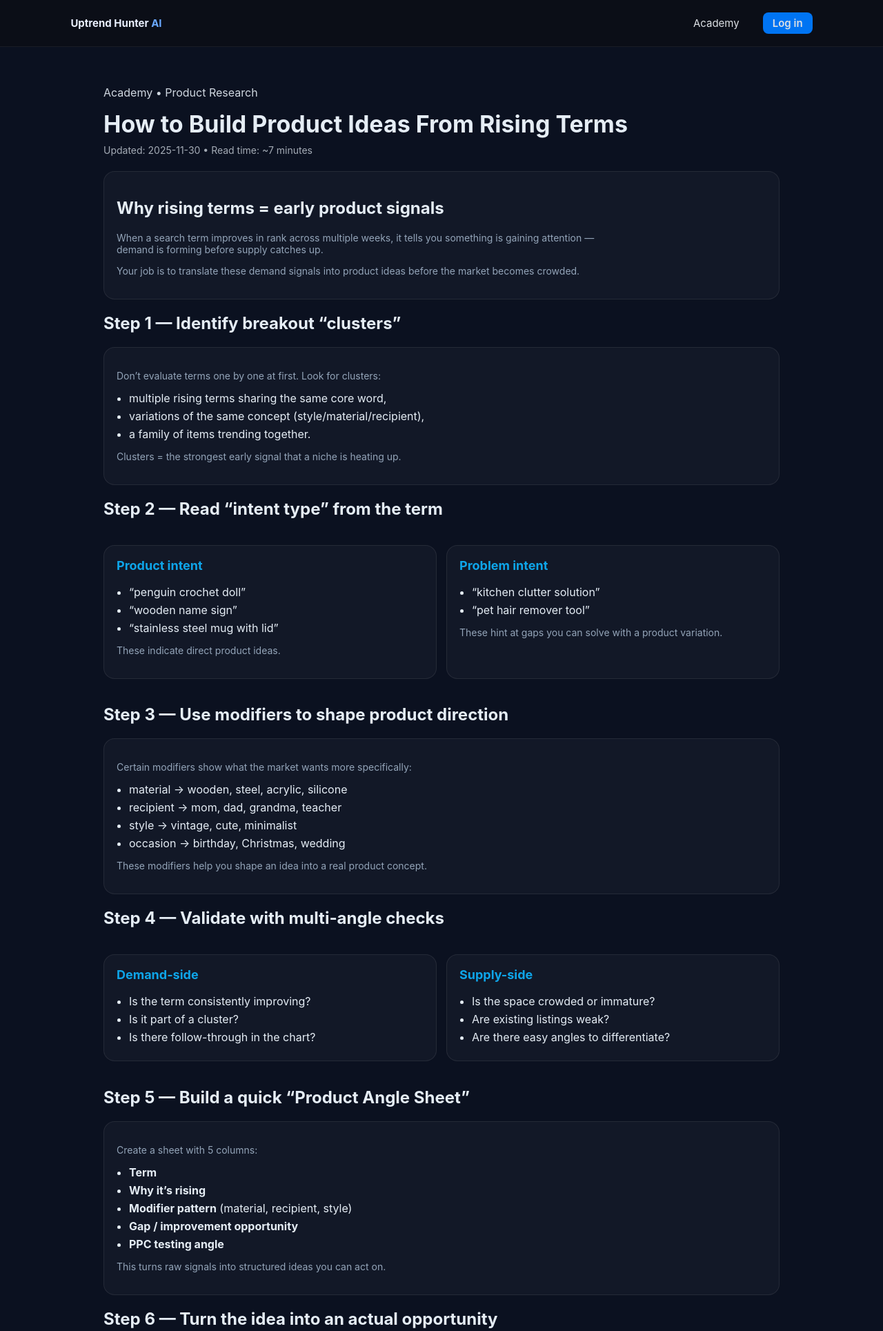
After one commit to coskunforex/amazon-trend-web, a Flask app: page /academy/build-product-ideas in a window 1280 px wide. The commit adds this page. Shown: the top 1929 px of the page at 69% size. Run offline with Flask 3, Linux system fonts and the light colour scheme; parts of the project's set-up code (start-up, migrations or seed data) failed here and were passed over.

Commit message:
Add Academy lesson: Build product ideas from rising terms + index + sitemap

```diff
--- a/app/server/app.py
+++ b/app/server/app.py
@@ -108,6 +108,10 @@ def academy_weekly_routine():
 @app.get("/academy/trend-vs-seasonality")
 def academy_trend_vs_seasonality():
     return render_template("academy_trend_vs_seasonality.html")
+
+@app.get("/academy/build-product-ideas")
+def academy_build_product_ideas():
+    return render_template("academy_build_product_ideas.html")
 
 @app.get("/academy/include-exclude")
 def academy_include_exclude():
@@ -783,6 +787,8 @@ def sitemap_xml():
   <url><loc>https://www.uptrendhunter.com/academy/weekly-routine</loc></url>
   <url><loc>https://www.uptrendhunter.com/academy/trend-vs-seasonality</loc></url>
   <url><loc>https://www.uptrendhunter.com/academy/include-exclude</loc></url>
+  <url><loc>https://www.uptrendhunter.com/academy/build-product-ideas</loc></url>
+
 
 
 </urlset>
--- /dev/null
+++ b/app/web/templates/academy_build_product_ideas.html
@@ -0,0 +1,189 @@
+<!doctype html>
+<html lang="en">
+<head>
+  <meta charset="utf-8"/>
+  <meta name="viewport" content="width=device-width,initial-scale=1"/>
+
+  <title>How to Build Product Ideas From Rising Terms</title>
+  <link rel="canonical" href="https://www.uptrendhunter.com/academy/build-product-ideas"/>
+
+  <meta name="description" content="A practical guide to turning rising search terms into validated product ideas, niche opportunities, and early launches using marketplace demand signals."/>
+  <meta name="robots" content="index,follow"/>
+
+  <!-- Open Graph -->
+  <meta property="og:type" content="article"/>
+  <meta property="og:site_name" content="Uptrend Hunter AI"/>
+  <meta property="og:url" content="https://www.uptrendhunter.com/academy/build-product-ideas"/>
+  <meta property="og:title" content="How to Build Product Ideas From Rising Terms"/>
+  <meta property="og:description" content="Learn how to convert rising marketplace search terms into real product opportunities and early launch ideas."/>
+
+  <!-- Twitter -->
+  <meta name="twitter:card" content="summary"/>
+  <meta name="twitter:title" content="How to Build Product Ideas From Rising Terms"/>
+  <meta name="twitter:description" content="Learn how to convert rising marketplace search terms into product ideas."/>
+
+  <link rel="stylesheet" href="/static/css/landing.css?v=1">
+  <link rel="icon" href="/static/img/favicon.svg" type="image/svg+xml">
+
+  <style>
+    .academy-wrap{max-width:980px;margin:0 auto;padding:40px 8%}
+    .academy-wrap h1{font-size:34px;line-height:1.15;margin:10px 0 10px}
+    .academy-wrap p{max-width:80ch}
+    .kicker{opacity:.9}
+    .meta{opacity:.7;font-size:14px;margin:8px 0 22px}
+    .card{background:rgba(255,255,255,.03);border:1px solid rgba(255,255,255,.08);border-radius:16px;padding:18px;margin:18px 0}
+    .grid{display:grid;grid-template-columns:1fr;gap:14px}
+    @media(min-width:900px){.grid{grid-template-columns:1fr 1fr}}
+    ul.check{margin:0;padding-left:18px}
+    ul.check li{margin:6px 0}
+  </style>
+</head>
+
+<body>
+  {% include "_nav.html" %}
+
+  <main class="academy-wrap">
+    <p class="kicker">Academy • Product Research</p>
+    <h1>How to Build Product Ideas From Rising Terms</h1>
+    <p class="meta">Updated: 2025-11-30 • Read time: ~7 minutes</p>
+
+    <div class="card">
+      <h2>Why rising terms = early product signals</h2>
+      <p>
+        When a search term improves in rank across multiple weeks, it tells you something is
+        gaining attention — demand is forming before supply catches up.
+      </p>
+      <p>
+        Your job is to translate these demand signals into product ideas before the market becomes crowded.
+      </p>
+    </div>
+
+    <h2>Step 1 — Identify breakout “clusters”</h2>
+    <div class="card">
+      <p>Don’t evaluate terms one by one at first. Look for clusters:</p>
+      <ul class="check">
+        <li>multiple rising terms sharing the same core word,</li>
+        <li>variations of the same concept (style/material/recipient),</li>
+        <li>a family of items trending together.</li>
+      </ul>
+      <p>
+        Clusters = the strongest early signal that a niche is heating up.
+      </p>
+    </div>
+
+    <h2>Step 2 — Read “intent type” from the term</h2>
+    <div class="grid">
+      <div class="card">
+        <h3>Product intent</h3>
+        <ul class="check">
+          <li>“penguin crochet doll”</li>
+          <li>“wooden name sign”</li>
+          <li>“stainless steel mug with lid”</li>
+        </ul>
+        <p>These indicate direct product ideas.</p>
+      </div>
+
+      <div class="card">
+        <h3>Problem intent</h3>
+        <ul class="check">
+          <li>“kitchen clutter solution”</li>
+          <li>“pet hair remover tool”</li>
+        </ul>
+        <p>These hint at gaps you can solve with a product variation.</p>
+      </div>
+    </div>
+
+    <h2>Step 3 — Use modifiers to shape product direction</h2>
+    <div class="card">
+      <p>Certain modifiers show what the market wants more specifically:</p>
+      <ul class="check">
+        <li>material → wooden, steel, acrylic, silicone</li>
+        <li>recipient → mom, dad, grandma, teacher</li>
+        <li>style → vintage, cute, minimalist</li>
+        <li>occasion → birthday, Christmas, wedding</li>
+      </ul>
+      <p>
+        These modifiers help you shape an idea into a real product concept.
+      </p>
+    </div>
+
+    <h2>Step 4 — Validate with multi-angle checks</h2>
+    <div class="grid">
+      <div class="card">
+        <h3>Demand-side</h3>
+        <ul class="check">
+          <li>Is the term consistently improving?</li>
+          <li>Is it part of a cluster?</li>
+          <li>Is there follow-through in the chart?</li>
+        </ul>
+      </div>
+      <div class="card">
+        <h3>Supply-side</h3>
+        <ul class="check">
+          <li>Is the space crowded or immature?</li>
+          <li>Are existing listings weak?</li>
+          <li>Are there easy angles to differentiate?</li>
+        </ul>
+      </div>
+    </div>
+
+    <h2>Step 5 — Build a quick “Product Angle Sheet”</h2>
+    <div class="card">
+      <p>Create a sheet with 5 columns:</p>
+      <ul class="check">
+        <li><strong>Term</strong></li>
+        <li><strong>Why it’s rising</strong></li>
+        <li><strong>Modifier pattern</strong> (material, recipient, style)</li>
+        <li><strong>Gap / improvement opportunity</strong></li>
+        <li><strong>PPC testing angle</strong></li>
+      </ul>
+      <p>
+        This turns raw signals into structured ideas you can act on.
+      </p>
+    </div>
+
+    <h2>Step 6 — Turn the idea into an actual opportunity</h2>
+    <div class="card">
+      <ul class="check">
+        <li>Prototype the niche: which listings dominate?</li>
+        <li>List the “weak spots” of top-sellers.</li>
+        <li>Use rising modifiers to create a unique angle.</li>
+        <li>Run PPC tests on smaller variations before committing.</li>
+      </ul>
+      <p>
+        Rising terms tell you <em>what</em> is forming. Your differentiation tells you <em>how</em> to win it.
+      </p>
+    </div>
+
+    <div class="card">
+      <h2>What to avoid</h2>
+      <ul class="check">
+        <li>Chasing single-week spikes.</li>
+        <li>Assuming one term = one product automatically.</li>
+        <li>Ignoring the supply side — demand without execution is useless.</li>
+      </ul>
+      <p>
+        Product opportunities appear when rising demand meets weak supply.
+      </p>
+    </div>
+
+    <p class="meta">
+      Back to: <a href="/academy">Academy</a> · Related:
+      <a href="/academy/how-to-use">How to use Uptrend Hunter</a> ·
+      <a href="/academy/include-exclude">Include/Exclude filters</a> ·
+      <a href="/academy/weekly-routine">Weekly routine</a>
+    </p>
+  </main>
+
+  <footer class="footer" style="text-align:center; padding:30px 0; border-top:1px solid #1e293b;">
+    <p>© 2025 Uptrend Hunter by Erkan Ecom LLC. All rights reserved.</p>
+    <div class="links" style="margin-top:10px;">
+      <a href="/" style="color:#9aa0a6; text-decoration:none; margin:0 10px;">Home</a> |
+      <a href="/terms" style="color:#9aa0a6; text-decoration:none; margin:0 10px;">Terms</a> |
+      <a href="/privacy" style="color:#9aa0a6; text-decoration:none; margin:0 10px;">Privacy</a> |
+      <a href="/refund" style="color:#9aa0a6; text-decoration:none; margin:0 10px;">Refund</a> |
+      <a href="mailto:support@uptrendhunter.com" style="color:#9aa0a6; text-decoration:none; margin:0 10px;">Contact</a>
+    </div>
+  </footer>
+</body>
+</html>
```
Also changed, not shown: app/web/templates/academy_index.html (+10 -0 lines).
